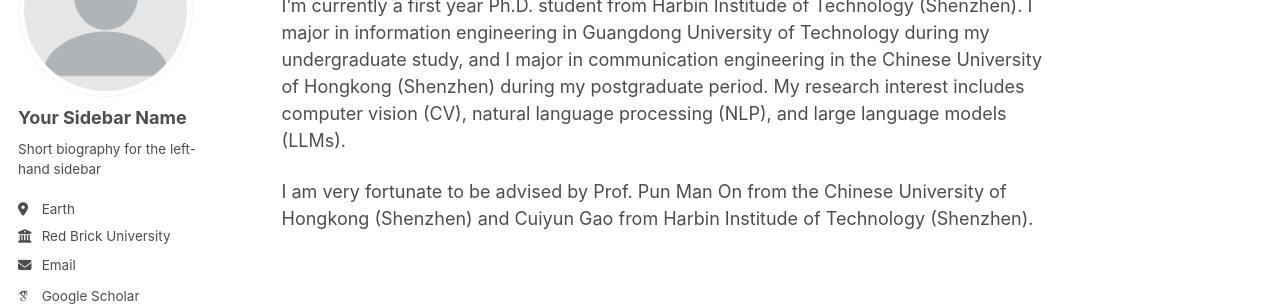
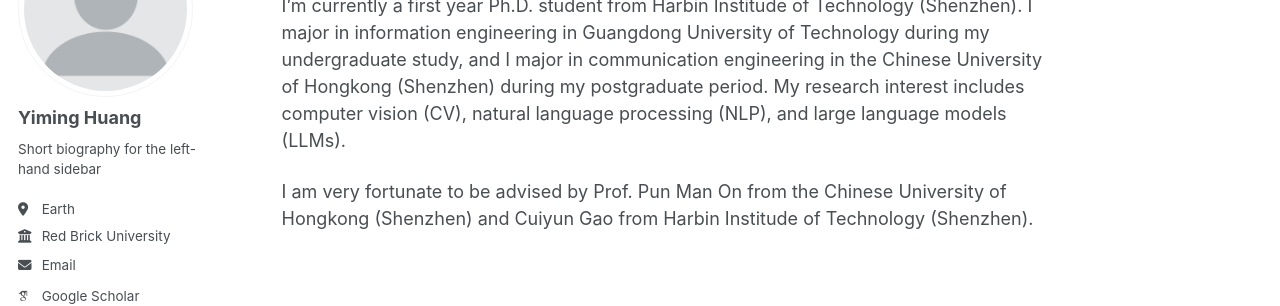
Before and after one commit to JohnHuang99/JohnHuang99.github.io, a Jekyll site: the page built from _pages/about.md, in a window 1280 px wide. Shown: the part 184-490 px from the top of the page. Built offline with Jekyll 4.4.1, drawn with Linux system fonts in a browser that asks for light colours; some web fonts are replaced.

Commit message:
Update _config.yml

```diff
--- a/_config.yml
+++ b/_config.yml
@@ -22,7 +22,7 @@
 author:
   # Biographic information
   avatar           : "profile.png"
-  name             : "Your Sidebar Name"
+  name             : "Yiming Huang"
   pronouns         : # example: "she/her"
   bio              : "Short biography for the left-hand sidebar"
   location         : "Earth"
```
